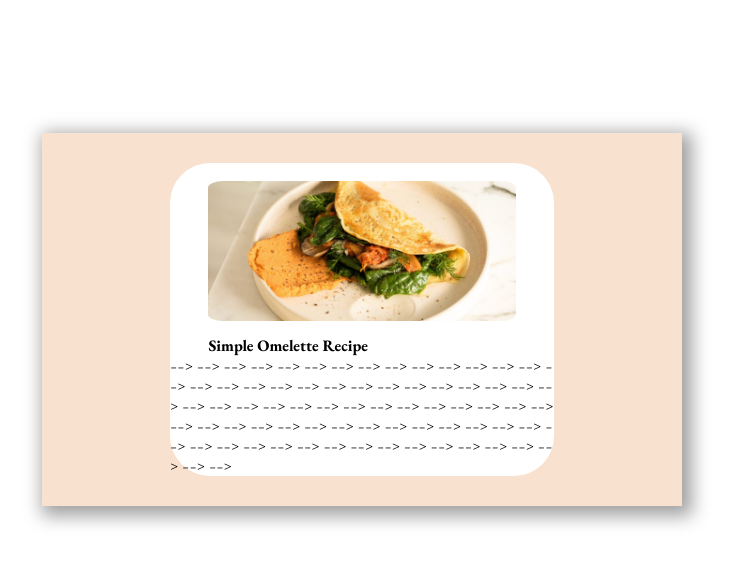
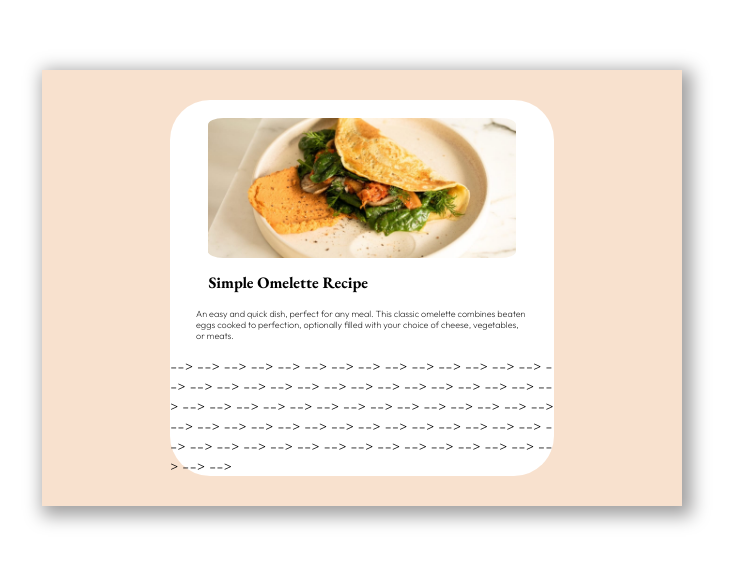
Before and after one commit to IamVictheCG/Recipe_odin, a plain HTML site: page odin_recipes/recipes/simpleOmeletteRecipe.html in a window 1280 px wide. Shown: the part 214-778 px from the top of the page, without its empty margins (470-1203 px from the left). Drawn offline with nearby package versions, Linux system fonts and the light colour scheme.

Commit message:
the intro paragraph

```diff
--- a/odin_recipes/recipes/simpleOmeletteRecipe.html
+++ b/odin_recipes/recipes/simpleOmeletteRecipe.html
@@ -26,12 +26,12 @@
         <header>
           <h1>Simple Omelette Recipe</h1>
         </header>
-        <!-- <p class="intro"> -->
-          <!-- An easy and quick dish, perfect for any meal. This classic omelette -->
-          <!-- combines beaten eggs cooked to perfection, optionally filled with your -->
-          <!-- choice of cheese, vegetables, or meats. -->
-        <!-- </p> -->
-<!--  -->
+        <p class="intro">
+          An easy and quick dish, perfect for any meal. This classic omelette
+          combines beaten eggs cooked to perfection, optionally filled with your
+          choice of cheese, vegetables, or meats.
+        </p>
+
         <!-- <!-- <div class="headers" id="preparation"> --> -->
           <!-- <!-- <h3>Preparation Time</h3> --> -->
           <!-- <!-- <div class="prep"> --> -->
```
